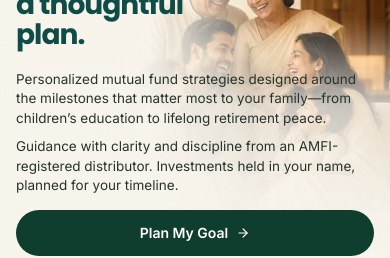
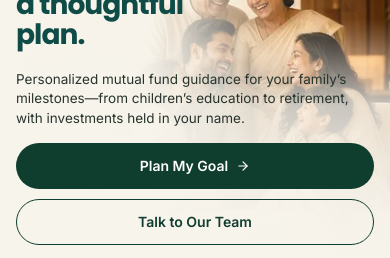
Before and after one commit to nxtgenai-io/farcon-wealth, a React (Vite) app: page / in a window 390 px wide. Shown: the part 220-478 px from the top of the page. Built offline with nearby package versions, Linux system fonts and the light colour scheme; no server answers.

Commit message:
fix(hero): shorten mobile and desktop hero description

```diff
--- a/src/components/sections/HomeView.tsx
+++ b/src/components/sections/HomeView.tsx
@@ -276,8 +276,7 @@ export const HomeView: React.FC<HomeViewProps> = ({ navigate, onOpenConsultation
               </svg>
             </p>
             <h1>Your family’s future <br /><em>deserves a thoughtful plan.</em></h1>
-            <p className="hf-lede">Personalized mutual fund strategies designed around the milestones that matter most to your family—from children’s education to lifelong retirement peace.</p>
-            <p className="hf-lede">Guidance with clarity and discipline from an AMFI-registered distributor. Investments held in your name, planned for your timeline.</p>
+            <p className="hf-lede">Personalized mutual fund guidance for your family’s milestones—from children’s education to retirement, with investments held in your name.</p>
             <div className="hf-cta-row">
               <button
                 type="button"
```
